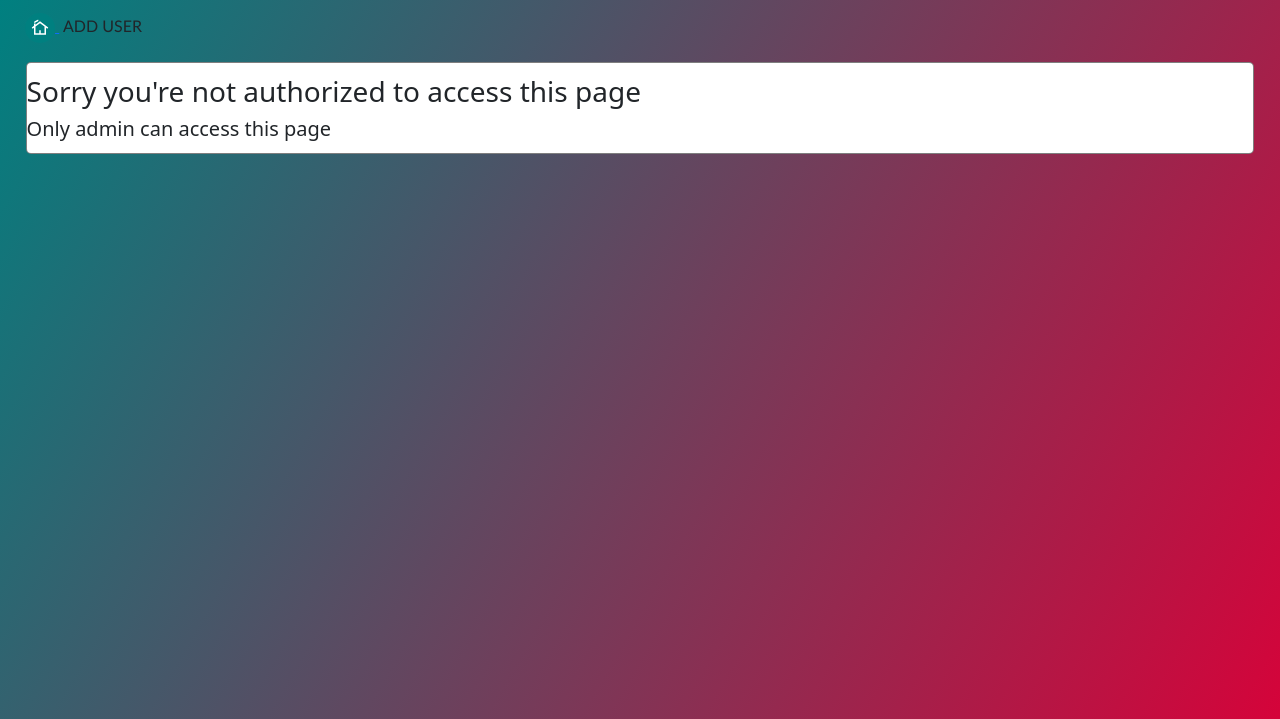
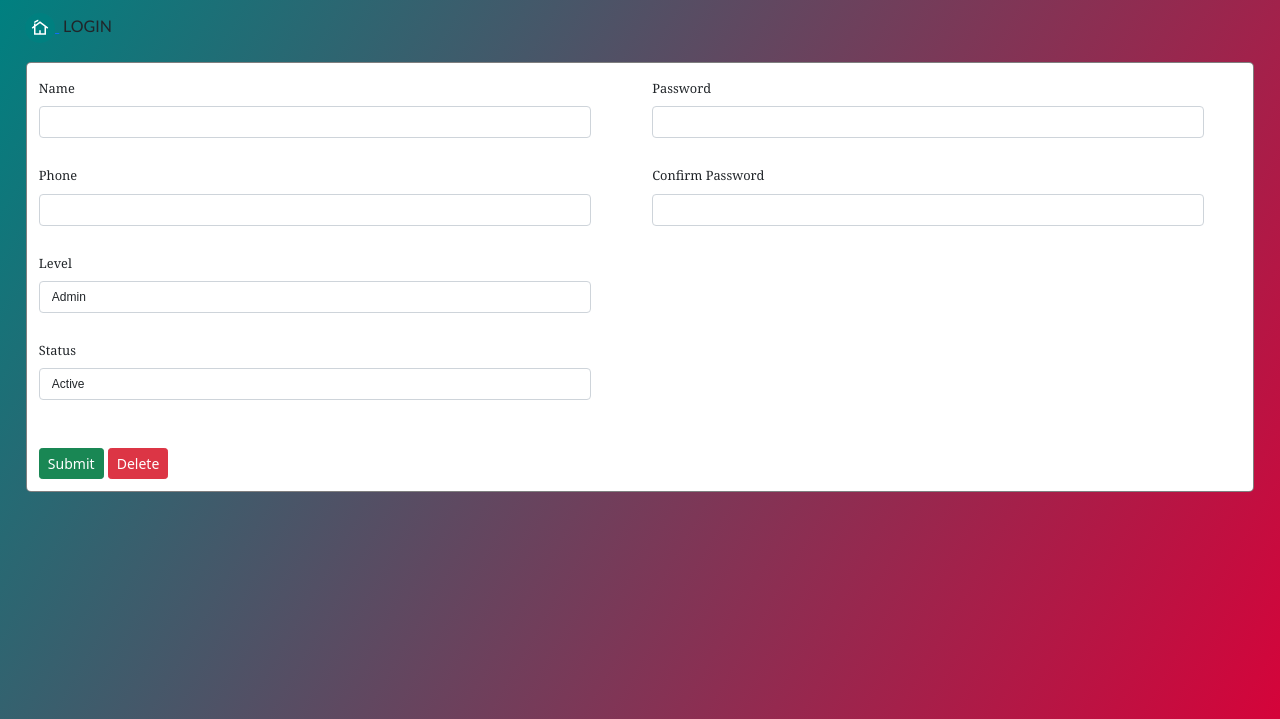
Before and after one commit to arkada29/invoice_app, a Flask app: page /user/user_add in a window 1280 px wide. Shown: the top 719 px of the page. Run offline with Flask 2, Linux system fonts and the light colour scheme; some libraries are stand-ins or nearby versions.

Commit message:
add change regarding user access

```diff
--- a/app/penjualan/templates/penjualan_add.html
+++ b/app/penjualan/templates/penjualan_add.html
@@ -308,9 +308,15 @@
     <form action="" method="post">
         <div id="penjualan-add-top">
             <div id="penjualan-add-top-left">
+                {%if current_user.profile_pic%}
                 <div id="penjualan-pic">
                     <img src="{{url_for('static', filename='images/'+ current_user.profile_pic)}}" alt="">
                 </div>
+                {%else%}
+                <div id="penjualan-pic">
+                    <img src="{{url_for('static', filename='images/wolf_img.jpg' )}}" alt="">
+                </div>
+                {%endif%}
                 <div id="penjualan-kasir-level-login">
                     <div id="penjualan-kasir-level">
                         <div id="penjualan-kasir">
--- a/app/unit/templates/unit_change.html
+++ b/app/unit/templates/unit_change.html
@@ -189,7 +189,6 @@
                                 <th scope="row">{{s.id_satuan}}</th>
                                 <td>{{s.satuan}}</td>
                                 <td>{{s.created_date}}</td>
-                                {%if current_user.level == 'Admin'%}
                                 <td id="tbl-detail-btn">
                                     <a href="">
                                         <img src="{{url_for('static', filename='images/info_white.svg')}}" alt="">
@@ -216,7 +215,6 @@
                                         </div>
                                     </div>
                                 </td>
-                            {%endif%}
                             </tr>
                             {%endfor%}
                         </tbody>
--- a/app/user/templates/user_add.html
+++ b/app/user/templates/user_add.html
@@ -46,12 +46,13 @@
         font-family: 'Trebuchet MS', 'Lucida Sans Unicode', 'Lucida Grande', 'Lucida Sans', Arial, sans-serif;
         font-weight: 550;
     }
-    #user-det-top-right > a > span {
+    #user-det-top-left > a > span {
         background-color: var(--btn-prim);
         color: white;
         font-family: sans-serif;
         font-size: 0.7em;
         padding: 5px 10px;
+        border: 1px solid red;
     }
     #user-detail-bottom{
         margin-top: 1.5%;
@@ -107,19 +108,22 @@
         {% endfor %} -->
     <div id="user-detail-top">
         <div id="user-det-top-left">
+            {%if current_user.is_authenticated%}
             <a href="{{url_for('dashboard.dashboard')}}">
+                <span class="btn btn-sm">Dashboard</span>
+            </a>
+            {%else%}
+            <a href="{{url_for('user.login')}}">
                 <img src="{{url_for('static', filename='images/cottage_white.svg')}}" alt="">
             </a>
-            <span id="add-user">ADD USER</span>
+            <span id="add-user">LOGIN</span>
+            {%endif%}
         </div>
         <div id="user-det-top-right">
-            <!-- <a href="{{url_for('user.user_list')}}">
-                <span class="btn btn-sm">Daftar User</span>
-            </a> -->
+
         </div>
     </div>
     <div id="user-detail-bottom">
-        {%if current_user.level == 'Admin'%}
         <form action="" method="post">
             <div id="user-detail-bottom-form">
                 <div id="user-det-bottom-left">
@@ -150,12 +154,6 @@
                 </div>
             </div>
         </form>
-        {%else%}
-        <div id="user-detail-bottom-form-reguler">
-            <h3>Sorry you're not authorized to access this page</h3>
-            <h5>Only admin can access this page</h5>
-        </div>
-        {%endif%}
     </div>
 </div>
 {%endblock%}
```
Also changed, not shown: app/unit/templates/category_add.html (+0 -7 lines), app/unit/templates/diskon_add.html (+0 -7 lines), app/unit/templates/satuan_add.html (+0 -7 lines), app/user/templates/user_list.html (+14 -0 lines), app/sembako.db.
